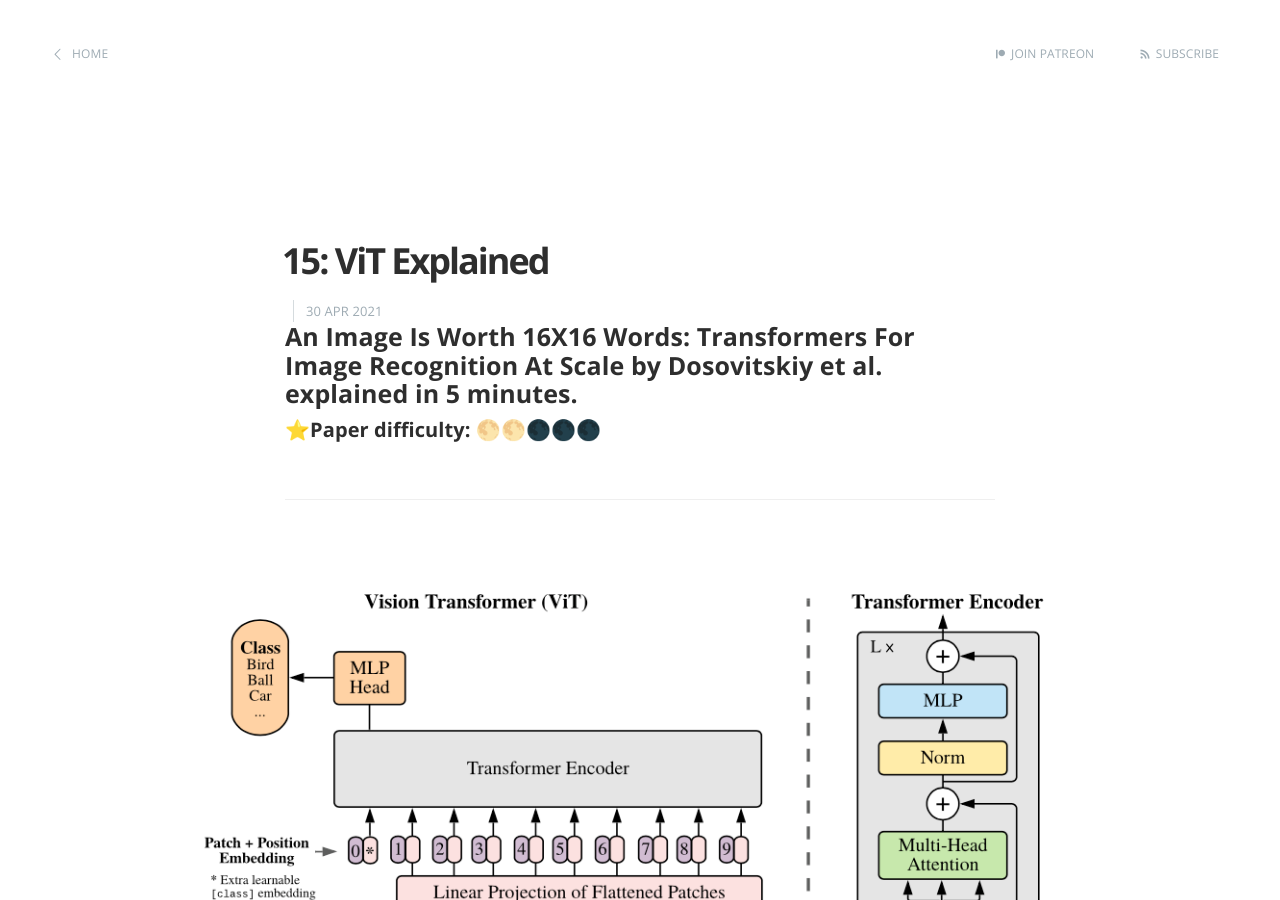
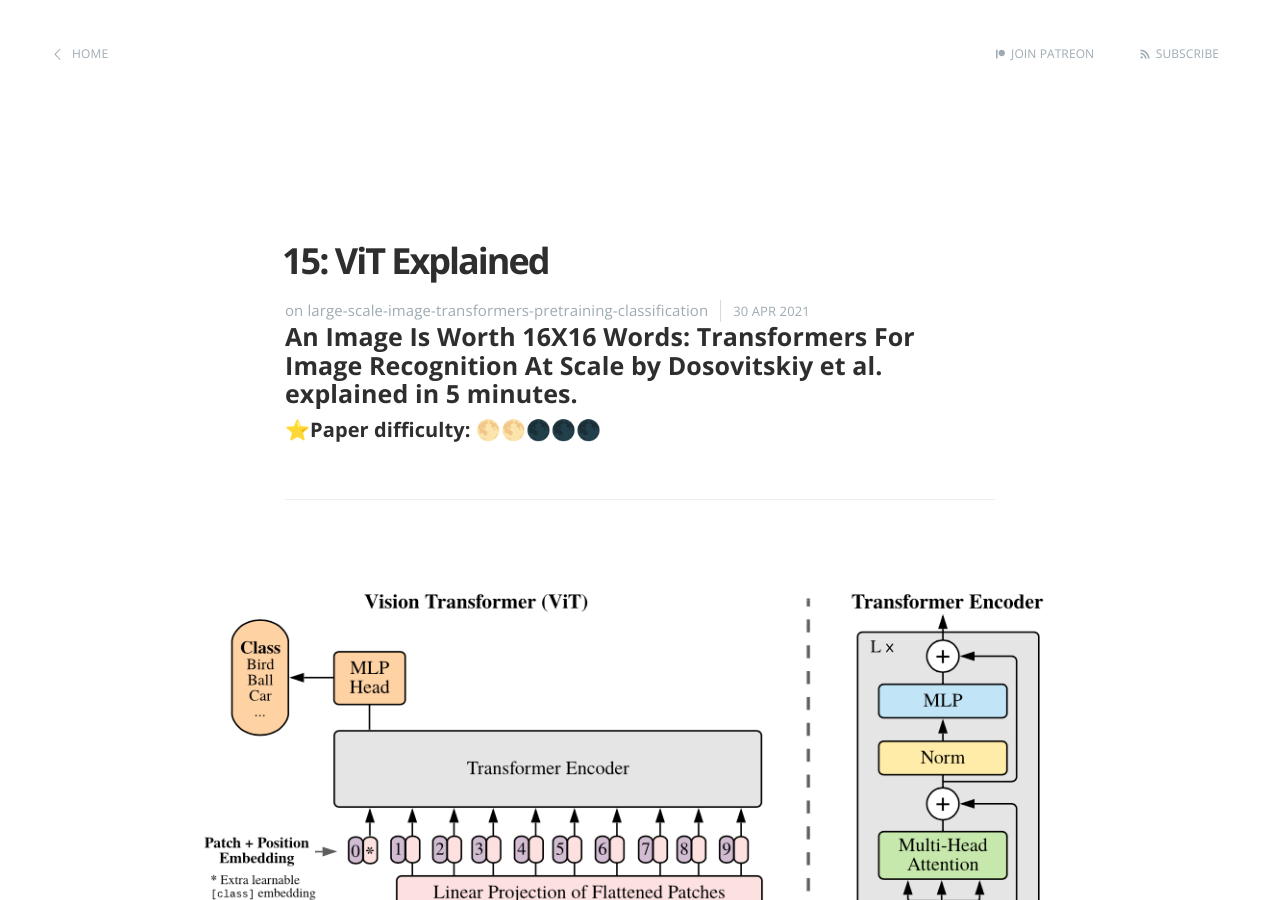
Before and after one commit to KirillDemochkin/kirilldemochkin.github.io, a Jekyll site: the page built from _posts/2021-4-30-ViT-explained.md, in a window 1280 px wide and 900 px high. Built offline with Jekyll 4.4.1, drawn with Linux system fonts in a browser that asks for light colours; comment, search, counter and statistics services are not loaded.

Commit message:
Update 2021-4-30-ViT-explained.md

```diff
--- a/_posts/2021-4-30-ViT-explained.md
+++ b/_posts/2021-4-30-ViT-explained.md
@@ -4,7 +4,7 @@ title: "15: ViT Explained"
 meta_title: "ViT Explained"
 description: "An Image Is Worth 16X16 Words: Transformers For Image Recognition At Scale by Dosovitskiy et al. explained in 5 minutes."
 date: 2021-4-30 19:00:00 -0000
-categories: #large-scale-image-transformers-pretraining-classification
+categories: large-scale-image-transformers-pretraining-classification
 ---
 
 #### An Image Is Worth 16X16 Words: Transformers For Image Recognition At Scale by Dosovitskiy et al. explained in 5 minutes.
```
